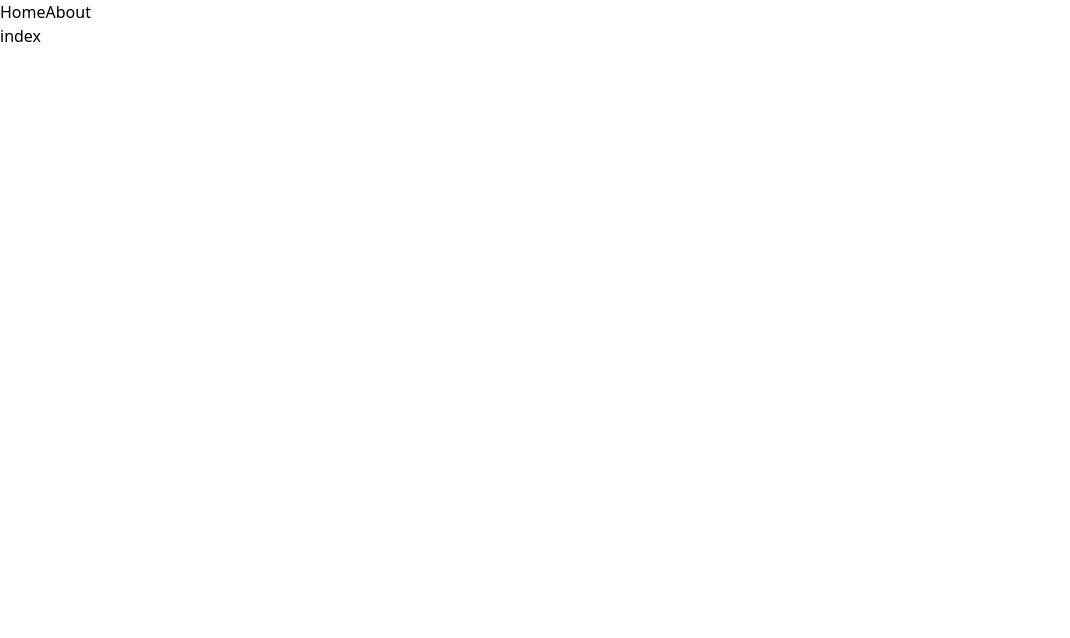
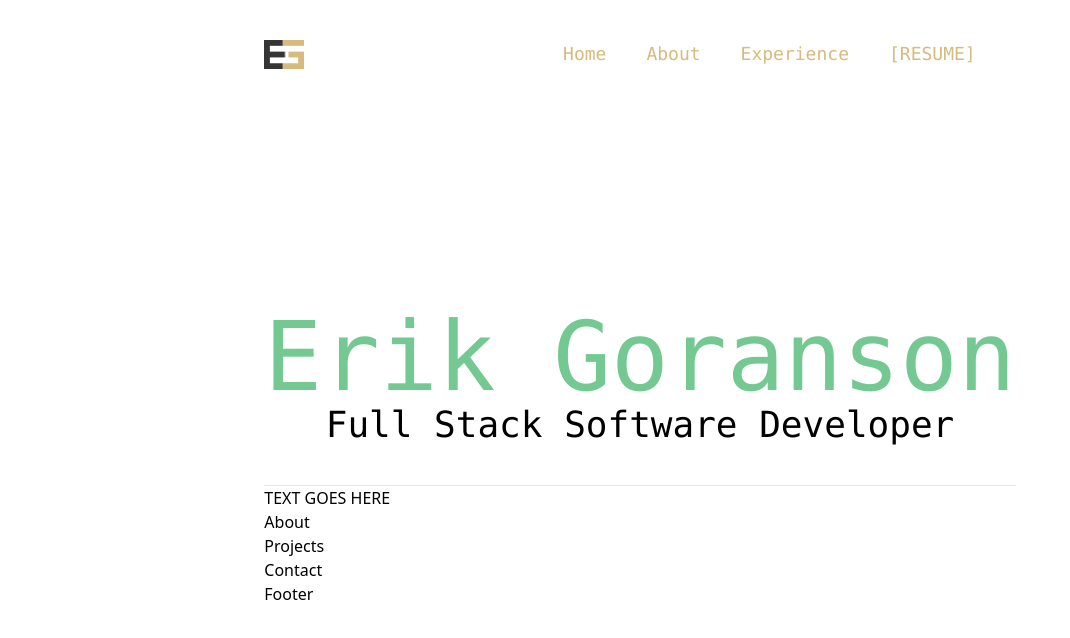
Before and after one commit to erikgoranson/portfolio, a Vue app: page / in a window 1280 px wide. Shown: the top 638 px of the page, without its empty margins (0-1070 px from the left). Built offline with nearby package versions, Linux system fonts and the light colour scheme.

Commit message:
navbar and hero setup

```diff
--- /dev/null
+++ b/src/components/Hero.vue
@@ -0,0 +1,76 @@
+<script setup lang="ts">
+</script>
+
+<template>
+  <div class="test flex flex-col items-center mb-10 mt-60">
+    <div class="hero-title">Erik Goranson</div>
+    <div class="hero-byline">Full Stack Software Developer</div>
+  </div>
+
+  <hr>
+  <div>
+    TEXT GOES HERE
+  </div>
+</template>
+
+<style scoped>
+.test{
+    opacity: 0;
+    -webkit-animation: slide-in 1s 0.2s forwards;
+    -moz-animation: slide-in 1s 0.2s forwards;
+    -o-animation: slide-in 1s 0.2s forwards;
+    animation: slide-in 1s 0.2s forwards;
+}
+
+@-o-keyframes slide-in {
+  0% {
+    transform: translateY(40px);
+    opacity: 0;
+  }
+  100% {
+    transform: translateY(0px);
+    opacity: 1;
+  }
+}
+
+@-moz-keyframes slide-in {
+  0% {
+    transform: translateY(40px);
+    opacity: 0;
+  }
+  100% {
+    transform: translateY(0px);
+    opacity: 1;
+  }
+}
+
+@-webkit-keyframes slide-in {
+  0% {
+    transform: translateY(40px);
+    opacity: 0;
+  }
+  100% {
+    transform: translateY(0px);
+    opacity: 1;
+  }
+}
+
+@keyframes slide-in {
+  0% {
+    transform: translateY(40px);
+    opacity: 0;
+  }
+  100% {
+    transform: translateY(0px);
+    opacity: 1;
+  }
+}
+
+.hero-title {
+    @apply text-5xl lg:text-8xl text-[#73C991] font-mono;
+}
+
+.hero-byline {
+    @apply text-3xl lg:text-4xl font-mono;
+}
+</style>
--- /dev/null
+++ b/src/components/NavBar.vue
@@ -0,0 +1,24 @@
+<script setup lang="ts">
+import { RouterLink } from 'vue-router'
+const links = ['About', 'Experience', '[RESUME]'];
+</script>
+
+<template>
+    <nav class="flex justify-between my-10">
+    <RouterLink to="/"><img class="logo" src='@/assets/eg-logo.png' width="40"></RouterLink>
+      <div>
+        <RouterLink class="navlink" to="/">Home</RouterLink>
+        <RouterLink v-for="link in links" class="navlink" :to="link">{{ link }}</RouterLink>
+      </div>
+    </nav>
+</template>
+
+<style scoped>
+a, a:hover {
+  @apply text-[#D7BA7D] font-mono  mr-10 text-lg;
+}
+
+.navlink {
+    @apply transition duration-150 border-b-8 border-transparent hover:border-green-500;
+}
+</style>
--- a/src/layouts/DefaultLayout.vue
+++ b/src/layouts/DefaultLayout.vue
@@ -1,20 +1,16 @@
 <script setup lang="ts">
 import { RouterLink, RouterView } from 'vue-router'
-//import HelloWorld from './components/HelloWorld.vue'
+import NavBar from '@/components/NavBar.vue';
 </script>
 
-<template>
-  <header>
-    <div class="wrapper">
-
-      <nav>
-        <RouterLink to="/">Home</RouterLink>
-        <RouterLink to="/about">About</RouterLink>
-      </nav>
+<template >
+  <div class="flex flex-col items-center">
+    <div class="container-lg max-w-5xl " >
+      <NavBar/>
+      <header></header>
+      <RouterView />
     </div>
-  </header>
-
-  <RouterView />
+  </div>
 </template>
 
 <style scoped>
--- a/src/views/HomeView.vue
+++ b/src/views/HomeView.vue
@@ -1,8 +1,11 @@
 <script setup lang="ts">
+import Hero from '@/components/Hero.vue';
 </script>
 
 <template>
-  <main>
-    index
-  </main>
+  <Hero/>
+  <p>About</p>
+  <p>Projects</p>
+  <p>Contact</p>
+  <p>Footer</p>
 </template>
--- a/tailwind.config.js
+++ b/tailwind.config.js
@@ -1,6 +1,9 @@
 /** @type {import('tailwindcss').Config} */
 module.exports = {
-  content: [],
+  content: [
+    "./index.html",
+    "./src/**/*.{vue,js,ts,jsx,tsx}",
+  ],
   theme: {
     extend: {},
   },
```
Also changed, not shown: src/assets/eg-logo.png (added).
